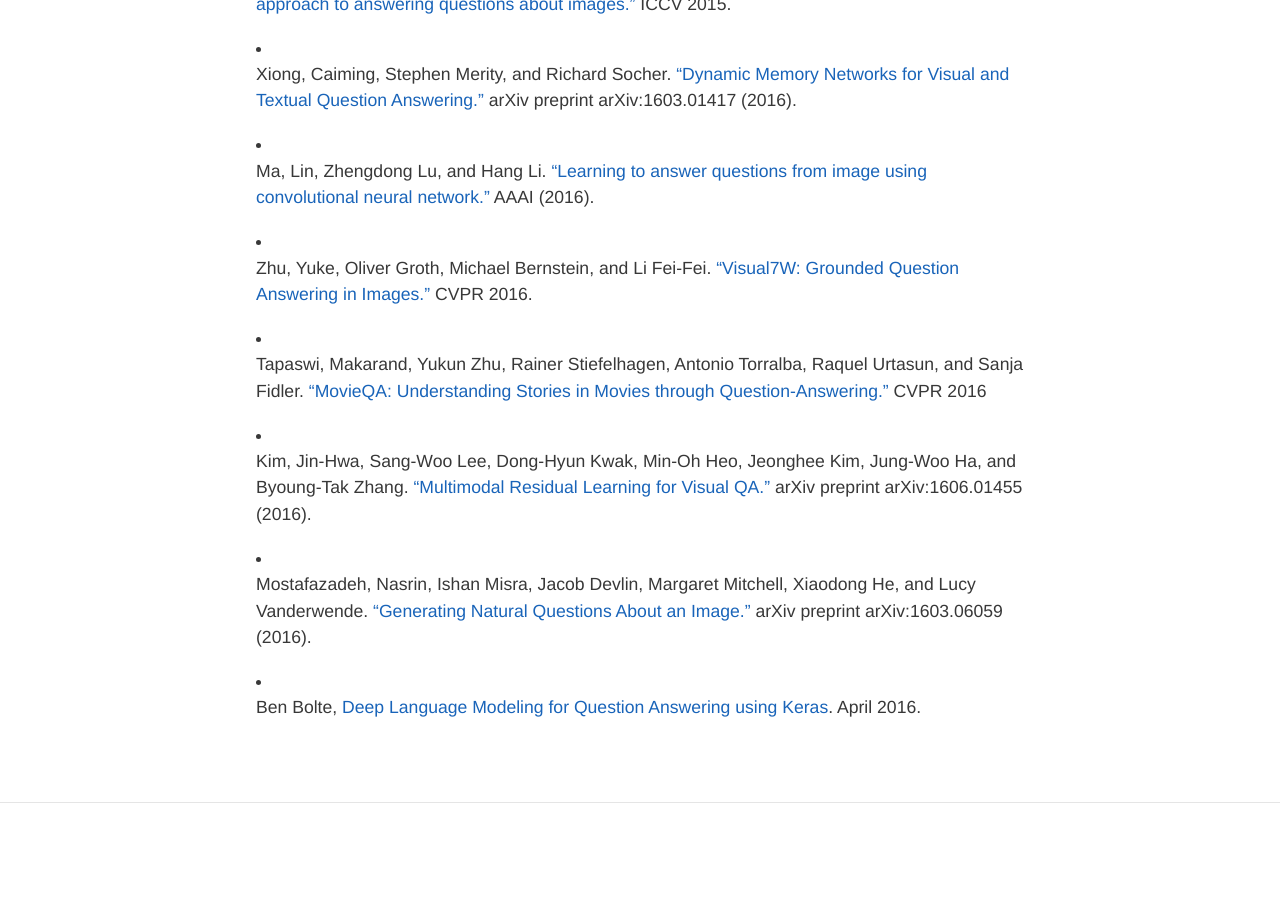
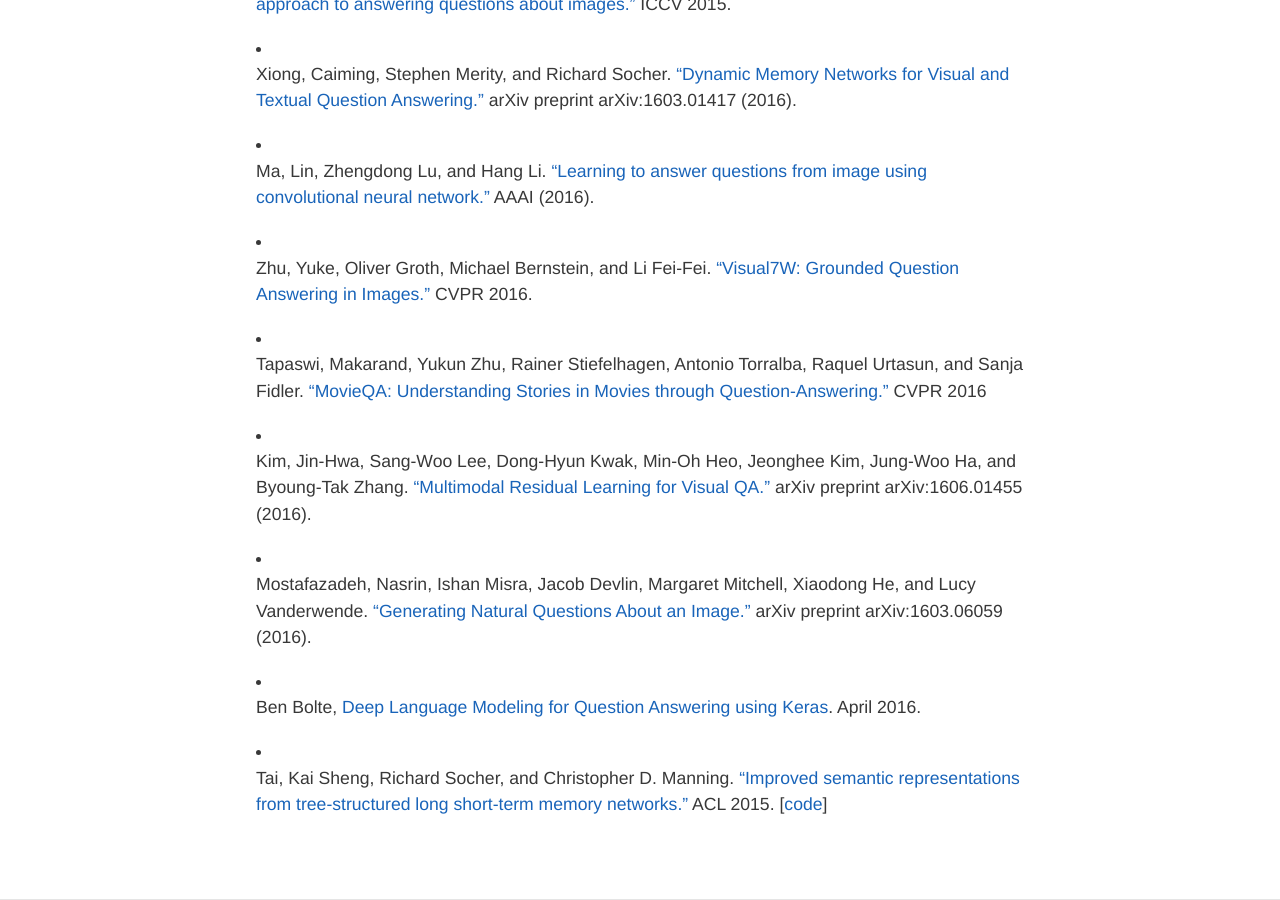
Before and after one commit to imatge-upc/telecombcn-2016-dlcv, a Jekyll site: the page built from language.md, in a window 1280 px wide and 900 px high, scrolled down 2111 px. Built offline with Jekyll 4.4.1, drawn with Linux system fonts in a browser that asks for light colours; nearby versions of some CDN libraries; before the commit the page ends 2914 px from its top, so only the background shows below that.

Commit message:
Tree-structured LSTM added

```diff
--- a/language.md
+++ b/language.md
@@ -60,3 +60,5 @@
 * Mostafazadeh, Nasrin, Ishan Misra, Jacob Devlin, Margaret Mitchell, Xiaodong He, and Lucy Vanderwende. ["Generating Natural Questions About an Image."](http://arxiv.org/abs/1603.06059v3) arXiv preprint arXiv:1603.06059 (2016).
 
 * Ben Bolte, [Deep Language Modeling for Question Answering using Keras](http://benjaminbolte.com/blog/2016/keras-language-modeling.html#recurrent-neural-networks). April 2016.
+
+* Tai, Kai Sheng, Richard Socher, and Christopher D. Manning. ["Improved semantic representations from tree-structured long short-term memory networks."](http://arxiv.org/abs/1503.00075) ACL 2015. [[code](https://github.com/stanfordnlp/treelstm)]
```
